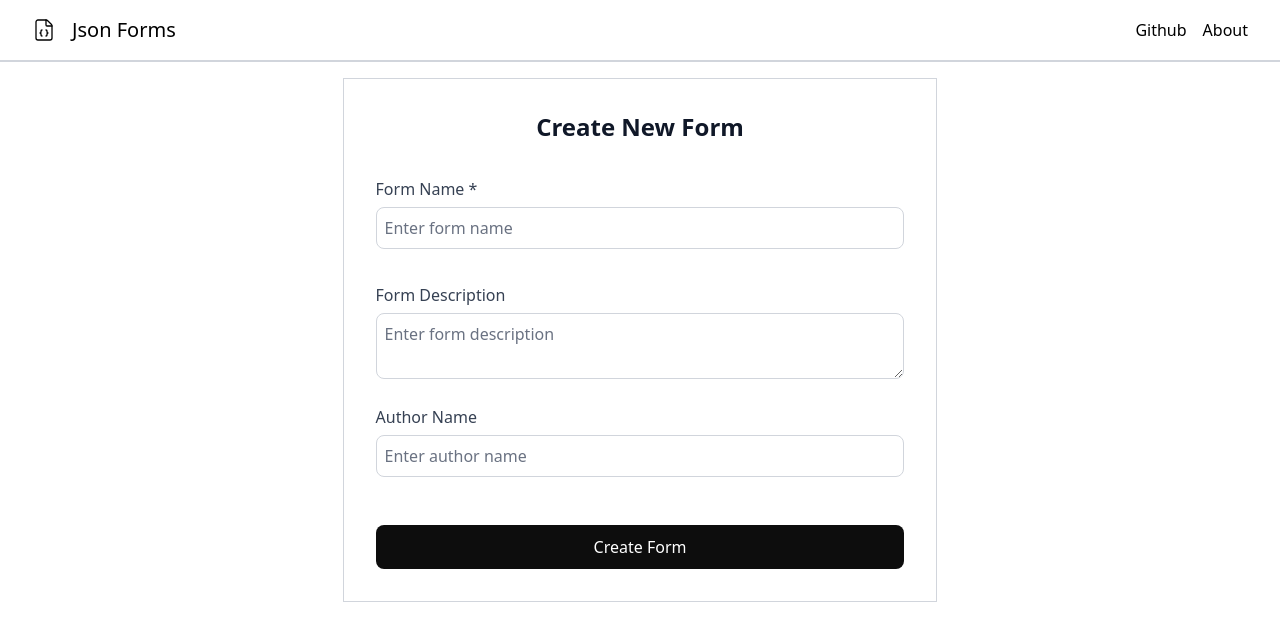
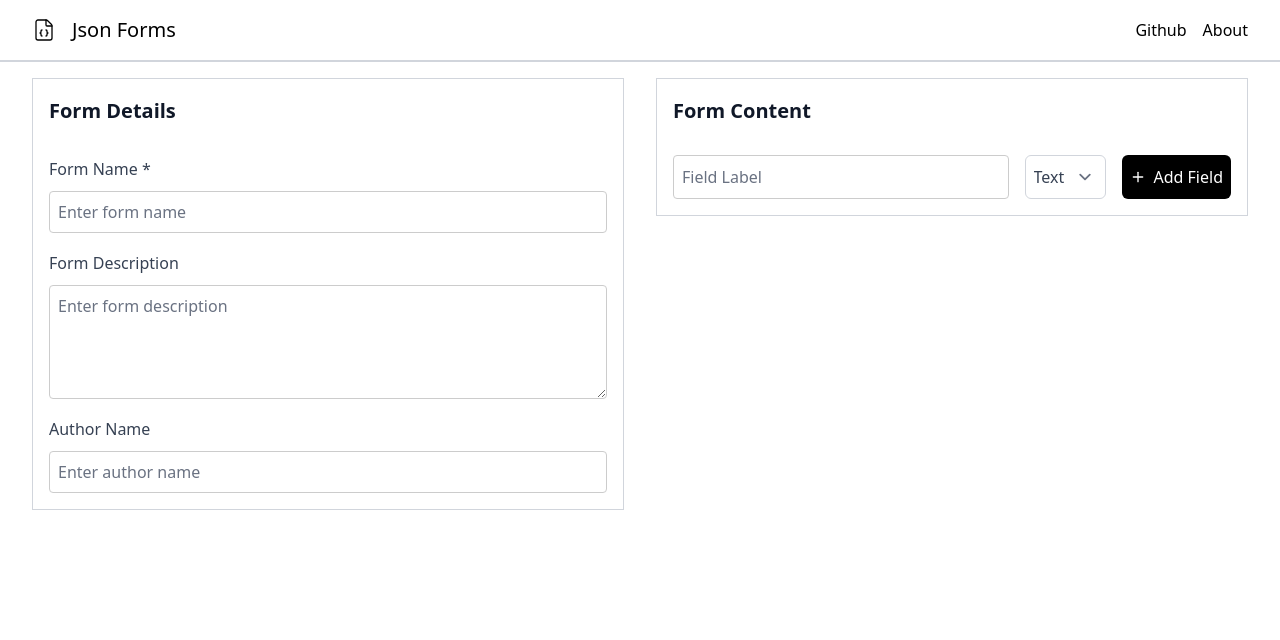
Before and after one commit to Moondip-Konwar/json-form-builder, a SvelteKit app: page /new in a window 1280 px wide. Shown: the top 640 px of the page. Built offline with nearby package versions, Linux system fonts and the light colour scheme.

Commit message:
Redesigned new page

```diff
--- a/src/routes/new/+page.svelte
+++ b/src/routes/new/+page.svelte
@@ -1,59 +1,84 @@
-<div class="px-8 py-4 flex justify-center items-center">
-  <!-- Card -->
-  <section class="prose p-8 w-full">
-    <!-- Title -->
-    <h2 class="text-center">Create New Form</h2>
+<script>
+  import { Plus } from "lucide-svelte";
+</script>
 
-    <!-- Form -->
-    <form action="" on:submit|preventDefault class="flex flex-col gap-6 mt-8">
-      <!-- Form Fields -->
-      <div class="flex flex-col gap-8">
+<form class="px-8 py-4 flex flex-row gap-8">
+  <!-- Form Details -->
+  <section class="prose">
+    <h3>Form Details</h3>
     <!-- Form Name -->
-        <div class="flex flex-col gap-1">
-          <label for="form-name" class="font-medium">Form Name *</label>
+    <div class="form-control">
+      <label for="form-name" class="label">Form Name *</label>
       <input
+        id="form-name"
+        required
         type="text"
-            required
-            id="form-name"
-            name="form-name"
         placeholder="Enter form name"
-            class="border border-gray-300 rounded-lg p-2 focus:outline-none focus:ring-2 focus:ring-blue-500 focus:border-transparent"
       />
     </div>
 
     <!-- Form Description -->
-        <div class="flex flex-col gap-1">
-          <label for="form-description" class="font-medium"
-            >Form Description</label
-          >
+    <div class="form-control">
+      <label for="form-description" class="label">Form Description</label>
       <textarea
         id="form-description"
-            name="form-description"
         placeholder="Enter form description"
-            class="border border-gray-300 rounded-lg p-2 focus:outline-none focus:ring-2 focus:ring-blue-500 focus:border-transparent"
-          />
-        </div>
+        rows="4"
+      ></textarea>
     </div>
 
     <!-- Author Name -->
-      <div class="flex flex-col gap-1">
-        <label for="author-name" class="font-medium">Author Name</label>
-        <input
-          type="text"
-          id="author-name"
-          name="author-name"
-          placeholder="Enter author name"
-          class="border border-gray-300 rounded-lg p-2 focus:outline-none focus:ring-2 focus:ring-blue-500 focus:border-transparent"
-        />
+    <div class="form-control">
+      <label for="author-name" class="label">Author Name</label>
+      <input id="author-name" type="text" placeholder="Enter author name" />
     </div>
+  </section>
 
-      <!-- Submit Button  -->
+  <!-- Form Content -->
+  <section class="prose">
+    <h3>Form Content</h3>
+    <!-- Add Field -->
+    <div class="flex flex-row gap-4">
+      <!-- Label -->
+      <input type="text" placeholder="Field Label" class="flex-1" />
+
+      <!-- Field Types -->
+      <select class="bg-white border border-gray-300 rounded-md p-2">
+        <option value="text">Text</option>
+        <option value="number">Number</option>
+      </select>
+
+      <!-- Button -->
       <button
-        type="submit"
-        class="mt-6 bg-black/95 text-white font-medium rounded-lg px-4 py-2 hover:bg-black/80 transition-colors duration-200"
+        type="button"
+        class="cursor-pointer bg-black text-white rounded-md p-2 flex items-center gap-2"
+        on:click={() => alert("Add Field")}
       >
-        Create Form
+        <Plus size={16} /> Add Field
       </button>
+    </div>
+  </section>
 </form>
-  </section>
-</div>
+
+<style>
+  form > section {
+    flex: 1;
+    padding: 1rem;
+    display: flex;
+    flex-direction: column;
+    gap: 1rem;
+    height: fit-content;
+  }
+
+  .form-control {
+    display: flex;
+    flex-direction: column;
+    gap: 0.5rem;
+  }
+  input,
+  textarea {
+    padding: 0.5rem;
+    border: 1px solid #ccc;
+    border-radius: 4px;
+  }
+</style>
```
Lines whose indentation alone changed are shown as unchanged.
